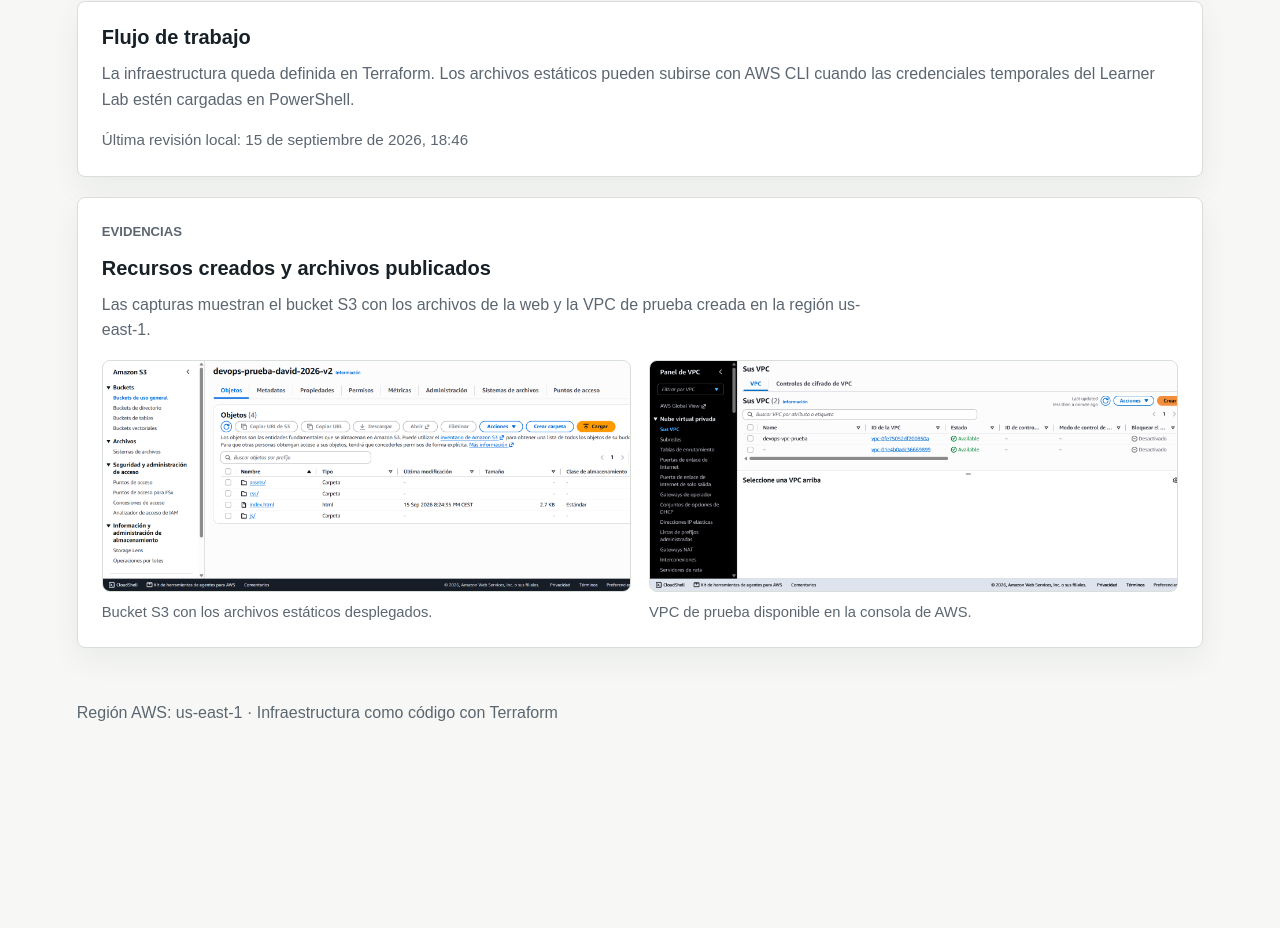
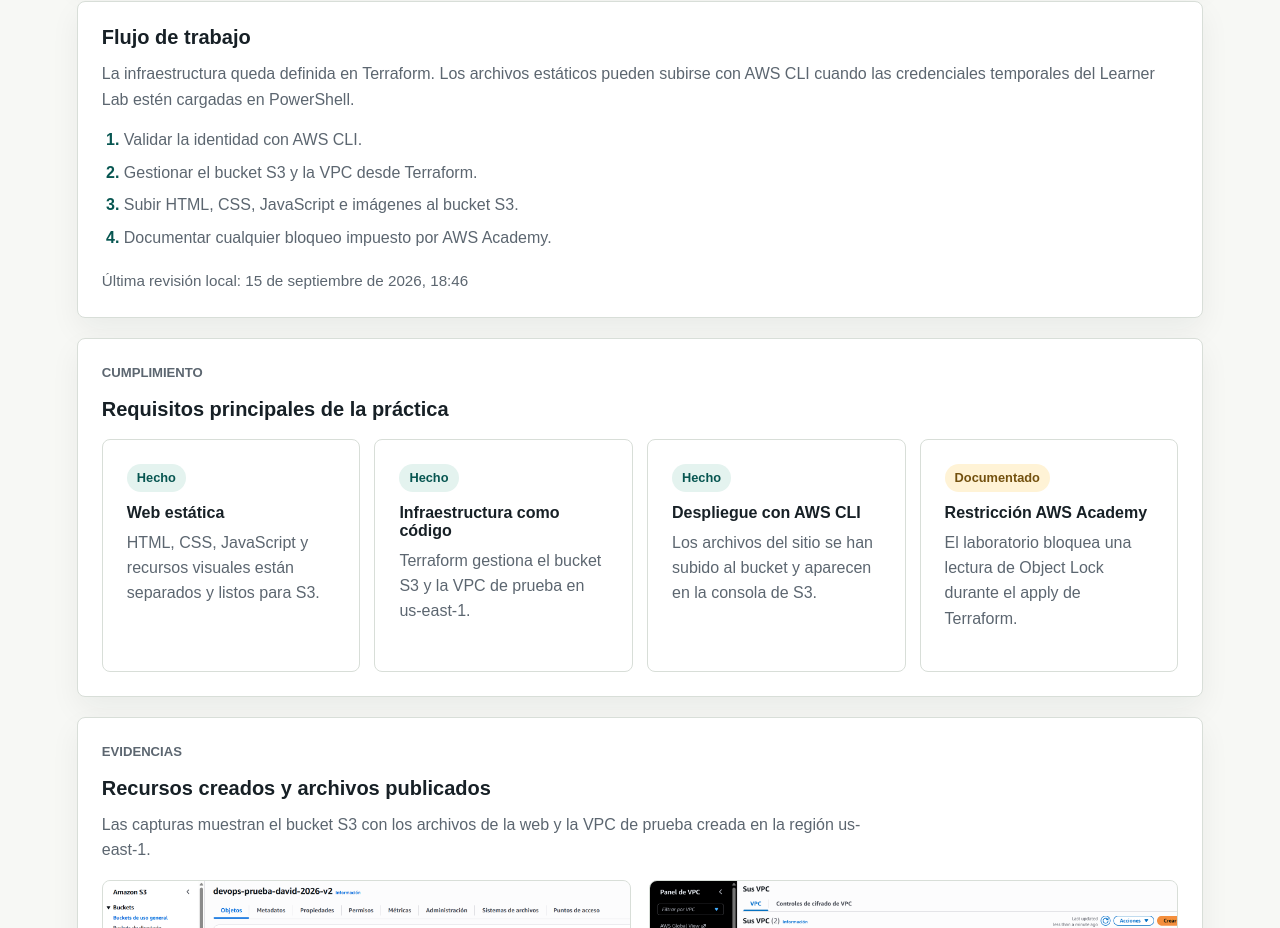
Before and after one commit to Davidoam/14-09-26, a plain HTML site: page index.html in a window 1280 px wide. Shown: the part 1236-2164 px from the top of the page. Before the commit the page ends 2009 px from the top, so only its background shows below. Drawn offline with Linux system fonts and the light colour scheme.

Commit message:
Add compliance evidence for DevOps practice

```diff
--- a/css/styles.css
+++ b/css/styles.css
@@ -78,6 +78,7 @@
 .student-panel,
 .status-panel,
 .deployment-note,
+.compliance-section,
 .evidence-section,
 article {
   background: var(--panel);
@@ -88,6 +89,7 @@
 
 .student-panel,
 .deployment-note,
+.compliance-section,
 .evidence-section {
   padding: 24px;
 }
@@ -113,6 +115,7 @@
 article p,
 .status-panel p,
 .deployment-note p,
+.compliance-section p,
 .evidence-section p,
 footer p {
   color: var(--muted);
@@ -131,6 +134,57 @@
   align-items: center;
   margin-bottom: 20px;
   padding: 22px 24px;
+}
+
+.workflow-list {
+  display: grid;
+  gap: 8px;
+  margin: 14px 0 18px;
+  padding-left: 22px;
+  color: var(--muted);
+  line-height: 1.55;
+}
+
+.workflow-list li::marker {
+  color: var(--accent-dark);
+  font-weight: 700;
+}
+
+.compliance-section {
+  margin-top: 20px;
+}
+
+.checklist-grid {
+  display: grid;
+  grid-template-columns: repeat(4, minmax(0, 1fr));
+  gap: 14px;
+  margin-top: 18px;
+}
+
+.checklist-grid article {
+  box-shadow: none;
+}
+
+h3 {
+  margin: 12px 0 8px;
+  font-size: 1rem;
+}
+
+.status-pill {
+  display: inline-flex;
+  min-height: 28px;
+  align-items: center;
+  border-radius: 999px;
+  padding: 0 10px;
+  color: var(--accent-dark);
+  background: #e4f3ef;
+  font-size: 0.8rem;
+  font-weight: 700;
+}
+
+.status-note {
+  color: #73510f;
+  background: #fff3d6;
 }
 
 .evidence-section {
@@ -177,6 +231,7 @@
 @media (max-width: 820px) {
   .site-header,
   .grid,
+  .checklist-grid,
   .evidence-grid {
     grid-template-columns: 1fr;
   }
--- a/index.html
+++ b/index.html
@@ -70,9 +70,48 @@
           pueden subirse con AWS CLI cuando las credenciales temporales del
           Learner Lab estén cargadas en PowerShell.
         </p>
+        <ol class="workflow-list">
+          <li>Validar la identidad con AWS CLI.</li>
+          <li>Gestionar el bucket S3 y la VPC desde Terraform.</li>
+          <li>Subir HTML, CSS, JavaScript e imágenes al bucket S3.</li>
+          <li>Documentar cualquier bloqueo impuesto por AWS Academy.</li>
+        </ol>
         <p class="updated-at">
           Última revisión local: <span id="updated-at">pendiente</span>
         </p>
+      </section>
+
+      <section class="compliance-section" aria-labelledby="compliance-title">
+        <div class="section-heading">
+          <p class="eyebrow">Cumplimiento</p>
+          <h2 id="compliance-title">Requisitos principales de la práctica</h2>
+        </div>
+
+        <div class="checklist-grid">
+          <article>
+            <span class="status-pill">Hecho</span>
+            <h3>Web estática</h3>
+            <p>HTML, CSS, JavaScript y recursos visuales están separados y listos para S3.</p>
+          </article>
+
+          <article>
+            <span class="status-pill">Hecho</span>
+            <h3>Infraestructura como código</h3>
+            <p>Terraform gestiona el bucket S3 y la VPC de prueba en us-east-1.</p>
+          </article>
+
+          <article>
+            <span class="status-pill">Hecho</span>
+            <h3>Despliegue con AWS CLI</h3>
+            <p>Los archivos del sitio se han subido al bucket y aparecen en la consola de S3.</p>
+          </article>
+
+          <article>
+            <span class="status-pill status-note">Documentado</span>
+            <h3>Restricción AWS Academy</h3>
+            <p>El laboratorio bloquea una lectura de Object Lock durante el apply de Terraform.</p>
+          </article>
+        </div>
       </section>
 
       <section class="evidence-section" aria-labelledby="evidence-title">
```
Also changed, not shown: 1 other file.
